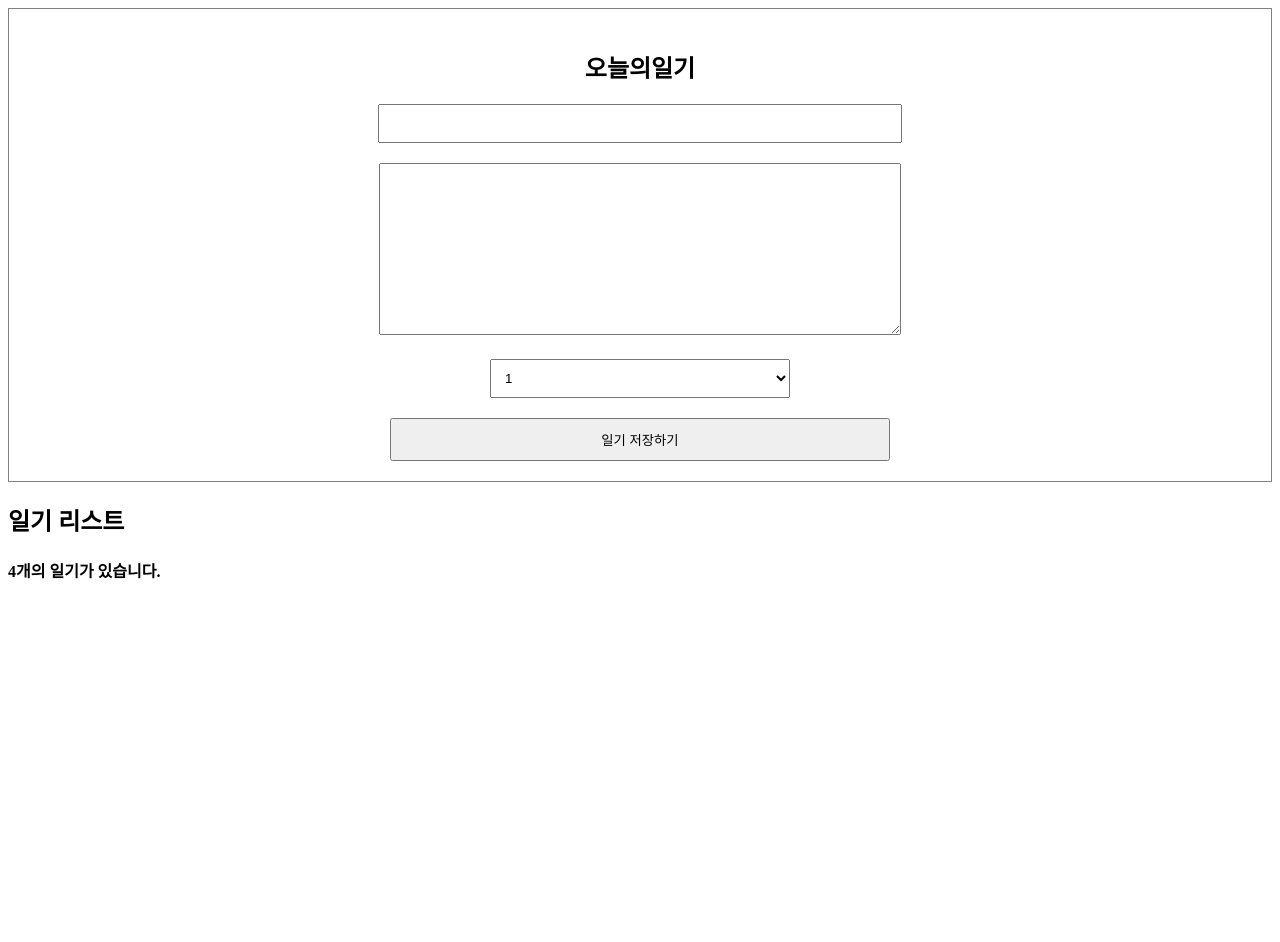
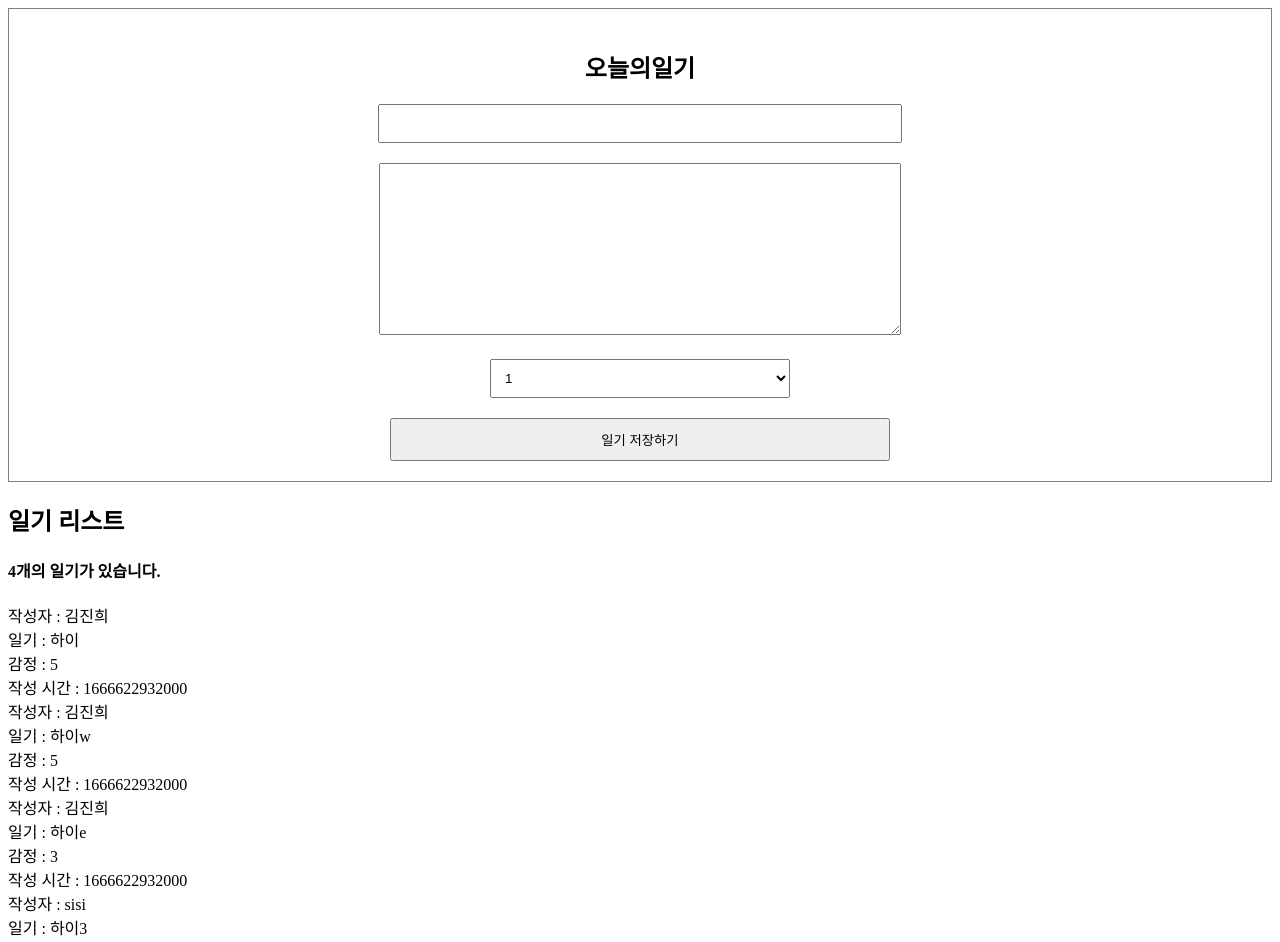
Before and after one commit to wlsgml0229/Emotion-Diary, a React (Create React App) app: page / in a window 1280 px wide. Shown: the top 942 px of the page. Before the commit the page ends 800 px from the top, so only its background shows below. Built offline with nearby package versions, Linux system fonts and the light colour scheme.

Commit message:
더미데이터로 리스트 보여주기 ( defaultProps 값 추가 )

```diff
--- a/src/App.js
+++ b/src/App.js
@@ -33,7 +33,7 @@ function App() {
       created_date: new Date().getTime(),
     },
   ];
-
+  console.log(dummyList);
   return (
     <div className="App">
       <DiaryEditor></DiaryEditor>
--- a/src/DiaryList.js
+++ b/src/DiaryList.js
@@ -3,8 +3,24 @@ const DiaryList = ({ diaryList }) => {
     <div className="DiaryList">
       <h2>일기 리스트</h2>
       <h4>{diaryList.length}개의 일기가 있습니다.</h4>
+
+      <div>
+        {diaryList.map((it) => (
+          <div key={it.id}>
+            <div>작성자 : {it.author}</div>
+            <div>일기 : {it.content}</div>
+            <div>감정 : {it.emotion}</div>
+            <div>작성 시간 : {it.created_date}</div>
+          </div>
+        ))}
+      </div>
     </div>
   );
 };
 
+// 기본 배열값 선언
+DiaryList.defaultProps = {
+  diaryList: [],
+};
+
 export default DiaryList;
```
